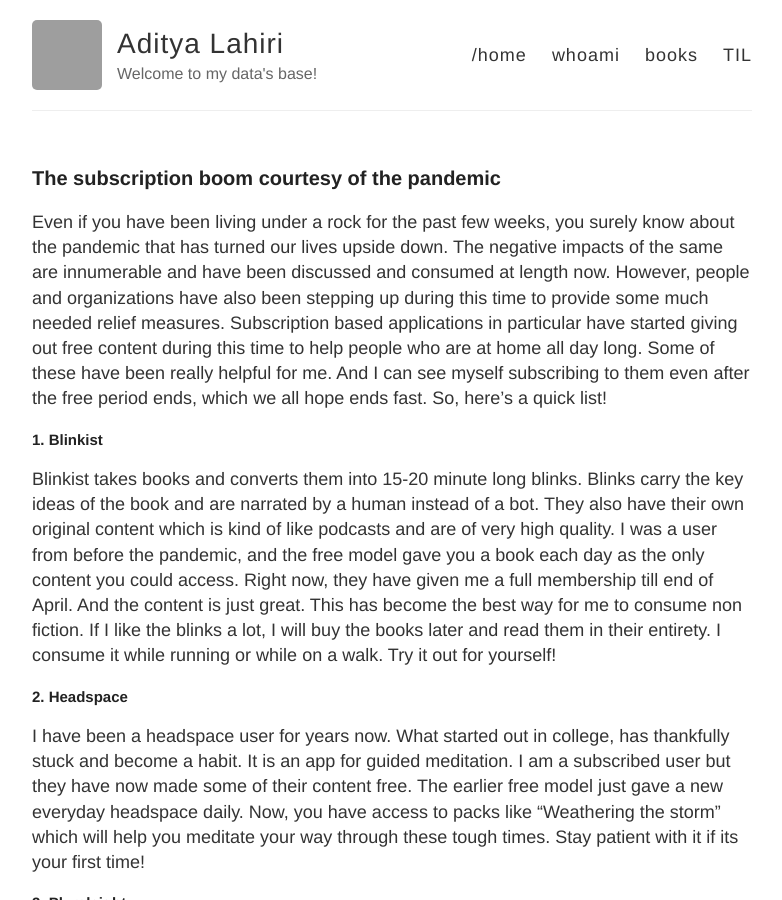
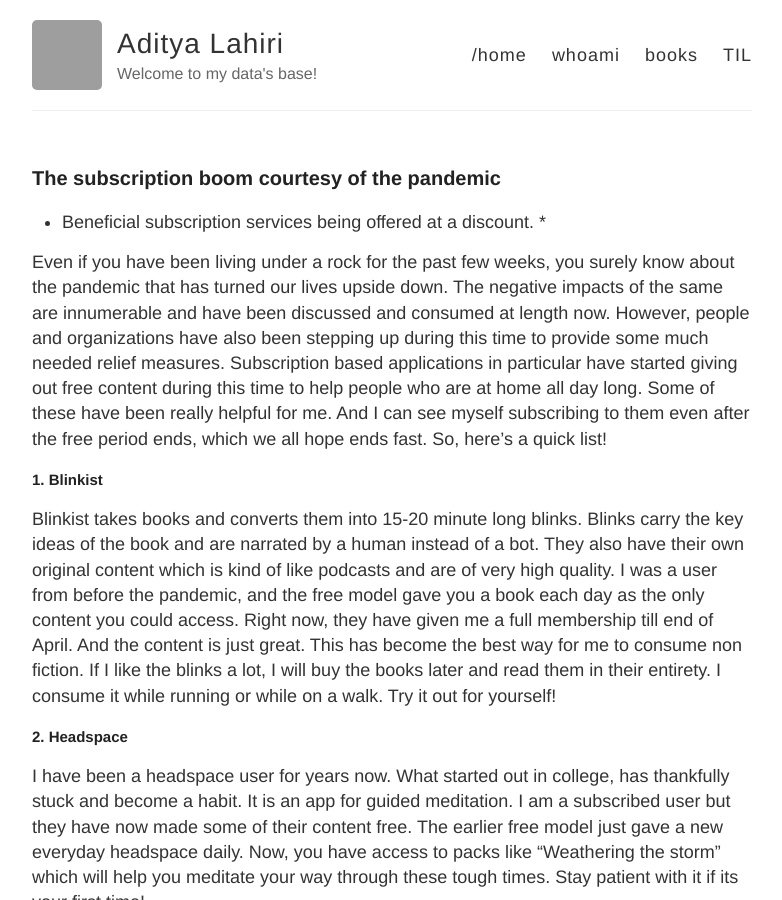
Before and after one commit to adityalahiri/adityalahiri.github.io, a Jekyll site: the page built from _posts/2020-04-05-The Subscription Boom Courtesy Of The Pandemic.md, in a window 1280 px wide and 900 px high. Shown: the whole window, without its empty margins (248-1030 px from the left). Built offline with Jekyll 4.4.1, drawn with Linux system fonts in a browser that asks for light colours; our own code applies the rules of GitHub Pages for plain Markdown files; grey boxes are pictures that could not be loaded.

Commit message:
Update 2020-04-05-The Subscription Boom Courtesy Of The Pandemic.md

```diff
--- a/_posts/2020-04-05-The Subscription Boom Courtesy Of The Pandemic.md
+++ b/_posts/2020-04-05-The Subscription Boom Courtesy Of The Pandemic.md
@@ -1,7 +1,7 @@
 ---
 published: true
 ---
-
+* Beneficial subscription services being offered at a discount. *
 
 Even if you have been living under a rock for the past few weeks, you surely know about the pandemic that has turned our lives
 upside down. The negative impacts of the same are innumerable and have been discussed and consumed at length now. However,
```
